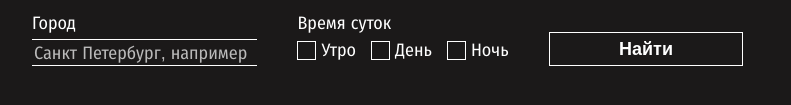
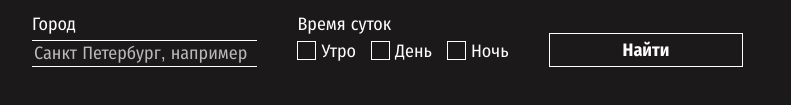
Before and after one commit to mayy1717/posmotri-v-okno-fd, a plain HTML site: page index.html in a window 1280 px wide. Shown: the part 601-706 px from the top of the page, 38-829 px from the left. Drawn offline with Linux system fonts and the light colour scheme; no server answers.

Commit message:
completed project(2-nd try)

```diff
--- a/styles/style.css
+++ b/styles/style.css
@@ -58,7 +58,6 @@ ol {
   align-items: flex-end;
   gap: 30px;
   inline-size: 1140px;
-  block-size: 534px;
 }
 
 .result {
@@ -162,7 +161,6 @@ ol {
   align-items: flex-start;
   gap: 6px;
   min-inline-size: 0;
-  block-size: 103px;
 }
 
 .content__video-card-title {
@@ -190,7 +188,6 @@ ol {
 .more-button {
   flex-shrink: 0;
   inline-size: 390px;
-  min-block-size: 34px;
 }
 
 .search-form__fieldset-title {
@@ -299,16 +296,17 @@ ol {
   border-style: solid;
   border-color: #ffffff;
   color: #ffffff;
+  font-family: 'Fira Sans Condensed', sans-serif;
   font-weight: 700;
   font-size: 18px;
   text-align: center;
   background-color: transparent;
+  min-block-size: 34px;
 }
 
 .search-form__submit-button {
   align-self: flex-end;
   inline-size: 194px;
-  block-size: 34px;
 }
 
 .button:hover {
```
